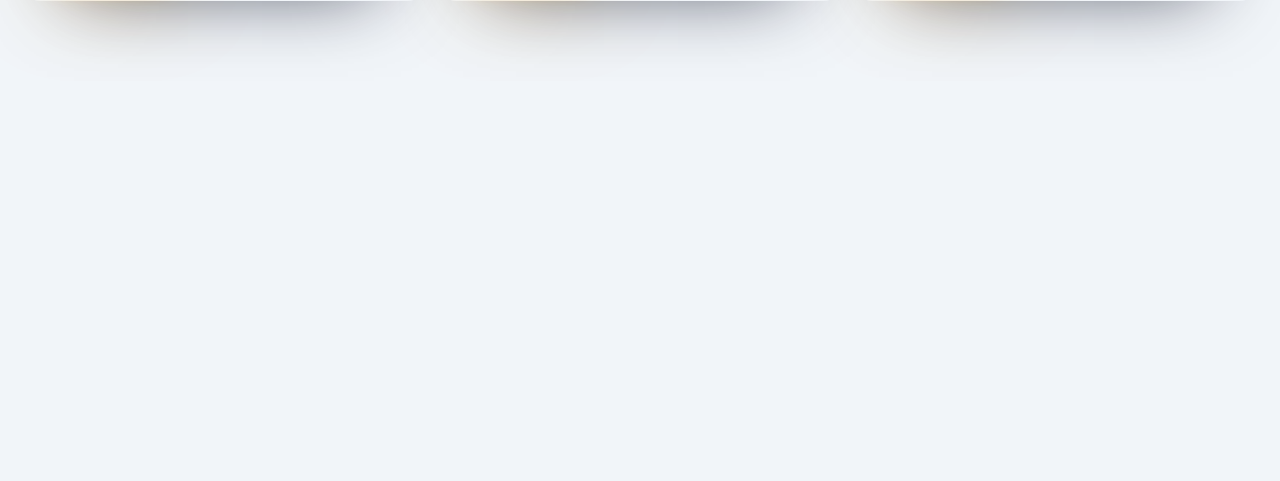
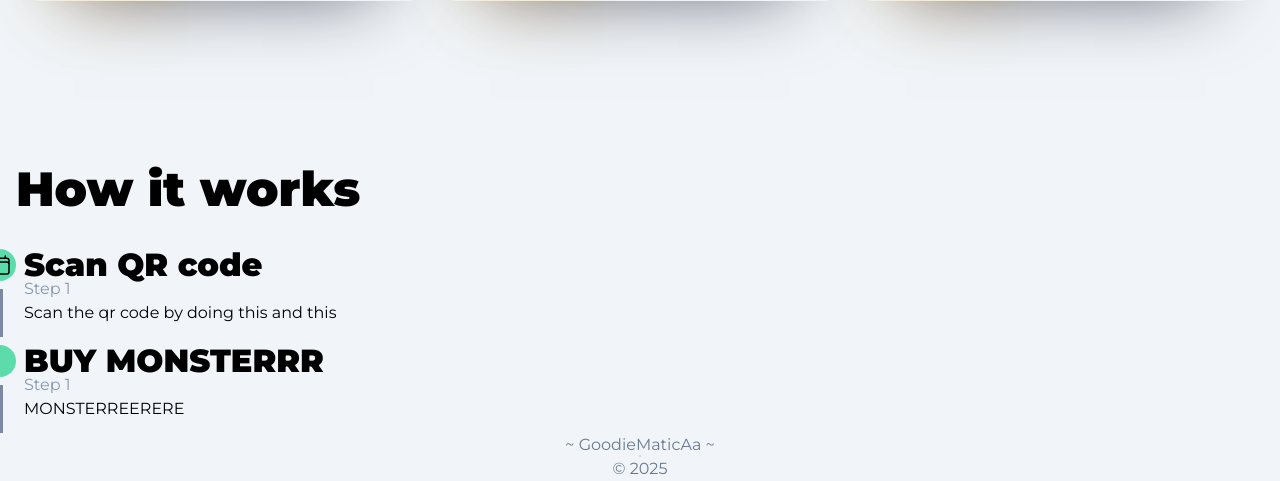
Before and after one commit to KaiVerschuren/Proftaak-2025, a PHP site: page / in a window 1280 px wide. Shown: the part 1544-2025 px from the top of the page. Before the commit the page ends 1596 px from the top, so only its background shows below. Run offline with PHP 8.4, Linux system fonts and the light colour scheme.

Commit message:
timeline :)

```diff
--- a/inc/php/functions.php
+++ b/inc/php/functions.php
@@ -44,4 +44,14 @@
 <?php
 }
 
+function footerFunc()
+{
 ?>
+    <footer>
+        <p>~ GoodieMaticAa ~</p>
+        <p>&copy; 2025</p>
+    </footer>
+<?php
+}
+
+?>
--- a/index.php
+++ b/index.php
@@ -54,4 +54,39 @@
 
         </div>
     </div>
+    <div class="timeline">
+        <h1 class="timelineTitle">How it works</h1>
+        <div class="timelineTileWrapper">
+            <div class="timelineIcon">
+                <svg xmlns="http://www.w3.org/2000/svg" fill="none" viewBox="0 0 24 24" stroke-width="1.5" stroke="currentColor">
+                    <path stroke-linecap="round" stroke-linejoin="round" d="M6.75 3v2.25M17.25 3v2.25M3 18.75V7.5a2.25 2.25 0 0 1 2.25-2.25h13.5A2.25 2.25 0 0 1 21 7.5v11.25m-18 0A2.25 2.25 0 0 0 5.25 21h13.5A2.25 2.25 0 0 0 21 18.75m-18 0v-7.5A2.25 2.25 0 0 1 5.25 9h13.5A2.25 2.25 0 0 1 21 11.25v7.5" />
+                </svg>
+            </div>
+            <div class="timelineTile">
+                <div class="timelineTileContent">
+                    <h2 class="timelineTileTitle">Scan QR code</h2>
+                    <span class="timelineSubtitle">Step 1</span>
+                    <p class="timelineInfo">Scan the qr code by doing this and this</p>
+                </div>
+                <div class="timelinePath"></div>
+            </div>
+            <div class="timelineIcon">
+                <!-- <svg xmlns="http://www.w3.org/2000/svg" fill="none" viewBox="0 0 24 24" stroke-width="1.5" stroke="currentColor">
+                    <path stroke-linecap="round" stroke-linejoin="round" d="M6.75 3v2.25M17.25 3v2.25M3 18.75V7.5a2.25 2.25 0 0 1 2.25-2.25h13.5A2.25 2.25 0 0 1 21 7.5v11.25m-18 0A2.25 2.25 0 0 0 5.25 21h13.5A2.25 2.25 0 0 0 21 18.75m-18 0v-7.5A2.25 2.25 0 0 1 5.25 9h13.5A2.25 2.25 0 0 1 21 11.25v7.5" />
+                </svg> -->
+                <span class="timelineIconText">1</span>
+            </div>
+            <div class="timelineTile">
+                <div class="timelineTileContent">
+                    <h2 class="timelineTileTitle">BUY MONSTERRR</h2>
+                    <span class="timelineSubtitle">Step 1</span>
+                    <p class="timelineInfo">MONSTERREERERE</p>
+                </div>
+                <div class="timelinePath"></div>
+            </div>
+        </div>
+    </div>
 </main>
+<?php
+footerFunc();
+?>
--- /dev/null
+++ b/style/components/footer.css
@@ -0,0 +1,4 @@
+footer {
+    text-align: center;
+    color: oklch(from var(--black-soft) calc(l + 0.2) c h);
+}
--- /dev/null
+++ b/style/components/timeline.css
@@ -0,0 +1,53 @@
+.timelineTitle {
+    /* text-align: center; */
+    font-size: 3rem;
+    font-weight: 900;
+}
+
+.timelineTileWrapper {
+    display: flex;
+    flex-direction: column;
+    gap: 0.5em;
+    position: relative;
+}
+
+.timelineTile {
+    position: relative;
+    margin-bottom: -2em;
+}
+
+.timelinePath {
+    position: absolute;
+    left: -1em;
+    top: 0;
+    width: 3px;
+    height: calc(100% - 2em);
+    background: oklch(from var(--black) calc(l + 0.5 ) c h / alpha);
+}
+
+.timelineIcon {
+    width: 2em;
+    height: 2em;
+    padding: 0.25em;
+    border-radius: 1em;
+    transform: translateX(-2em);
+    background: oklch(from var(--secondary) calc(l + 0.2 ) c h / calc(alpha - 0.1));
+}
+
+.timelineTileContent {
+    transform: translate(0.5em, -2.75em);
+}
+
+.timelineTileTitle {
+    font-size: 2rem;
+    font-weight: 900;
+    margin-bottom: -0.25em;
+}
+
+.timelineSubtitle {
+    color: oklch(from var(--black-soft) calc(l + 0.3 ) c h);
+}
+
+.timelineIconText {
+    font-size: 1.5rem;
+}
--- a/style/components/top.css
+++ b/style/components/top.css
@@ -1,5 +1,5 @@
 .top {
-  margin-bottom: 5em;
+  margin-bottom: 10em;
 }
 
 .topTitle {
--- a/style/style.css
+++ b/style/style.css
@@ -1,6 +1,6 @@
 :root {
   --black: oklch(12.9% 0.042 264.695);
-  --black-soft: oklch(27.9% 0.041 260.031);
+  --black-soft: oklch(37.2% 0.044 257.287);
   --white: oklch(96.8% 0.007 247.896);
   --white-soft: oklch(70.4% 0.04 256.788);
 
--- a/style/utils.css
+++ b/style/utils.css
@@ -1,8 +1,10 @@
 @import url("normalize.css");
 @import url("style.css");
 @import url("components/header.css");
+@import url("components/footer.css");
 @import url("components/homepage.css");
 @import url("components/top.css");
+@import url("components/timeline.css");
 
 .btnPrimary {
   display: flex;
```
